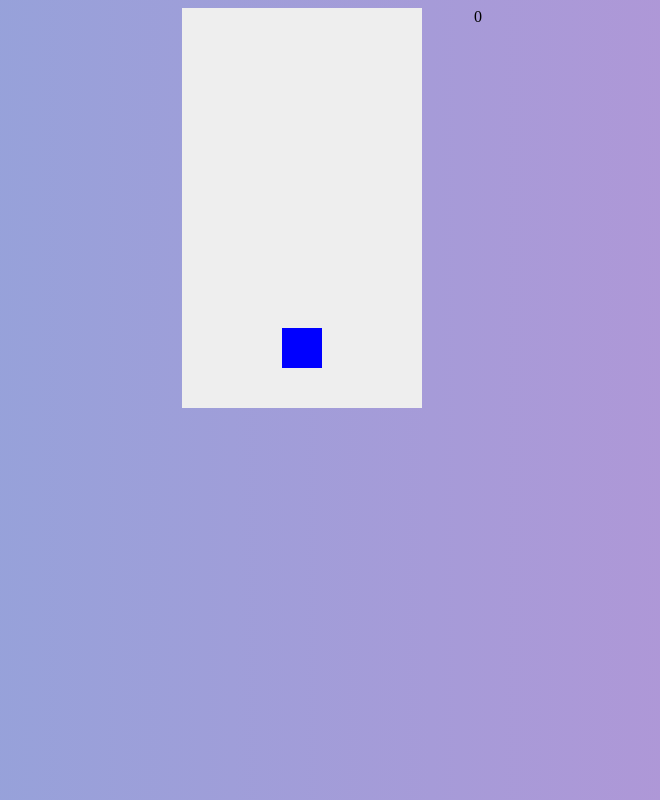
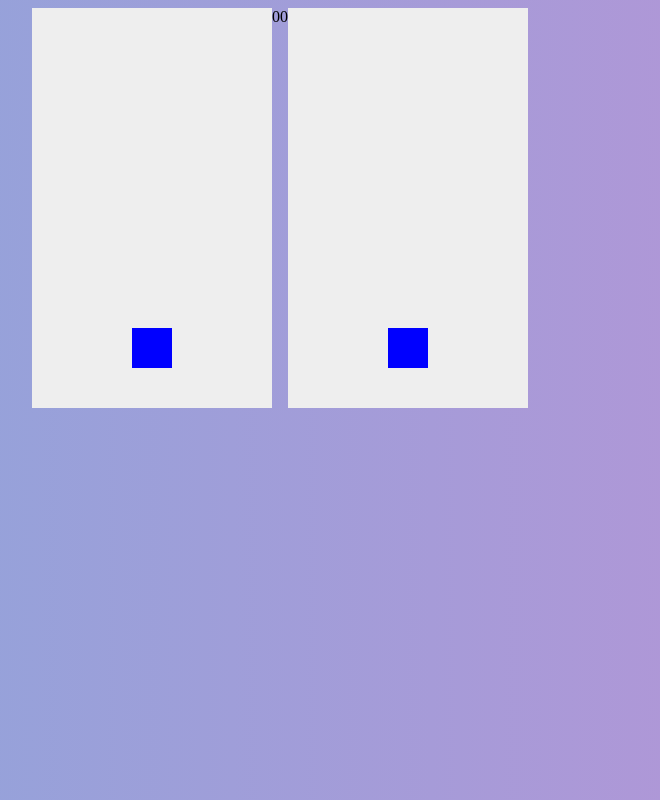
Before and after one commit to Devric/learn, a plain HTML site: page tetris/index.html in a window 1280 px wide. Shown: the whole page, without its empty margins (308-968 px from the left). Drawn offline with Linux system fonts and the light colour scheme.

Commit message:
Testris update.. final

```diff
--- a/tetris/index.html
+++ b/tetris/index.html
@@ -4,7 +4,7 @@
         <meta charset="UTF-8">
         <title>Tetris</title>
         <style>
-            .clearfix:before,.clearfix:after { content: " "; display: table;}
+            .clearfix:b6fore,.clearfix:after { content: " "; display: table;}
             .clearfix:after { clear: both;}
             .clearfix {*zoom: 1;}
 
@@ -17,20 +17,28 @@
             #wrap {
                 display: block;
                 margin: 0 auto;
-                width: 300px;
+                width: 600px;
             }
-            #tetris {
+            #tetris1 {
                 float:left
             }
-            #score {
-                float:right
+            #score1 {
+                float:left
+            }
+            #tetris2 {
+                float:left
+            }
+            #score2 {
+                float:left
             }
         </style>
     </head>
     <body>
         <div id="wrap" class="clearfix">
-            <canvas id="tetris" width="240" height="400"></canvas>
-            <div id="score"></div>
+            <canvas id="tetris1" width="240" height="400"></canvas>
+            <div id="score1"></div>
+            <div id="score2"></div>
+            <canvas id="tetris2" width="240" height="400"></canvas>
         </div>
         <script src="./index.js"></script>
     </body>
--- a/tetris/index.js
+++ b/tetris/index.js
@@ -112,6 +112,8 @@ class Player {
                 break;
             }
         })
+
+        this.reset()
     }
 
     move(dir) {
@@ -254,7 +256,6 @@ class Tetris {
 
 
         // init player
-        self.player.reset()
         self.updateFrame()
         self.updateScore()
     }
@@ -343,4 +344,5 @@ class Tetris {
     }
 }
 
-var T = new Tetris()
+var T1 = new Tetris('tetris1','score1')
+var T2 = new Tetris('tetris2','score2')
```
